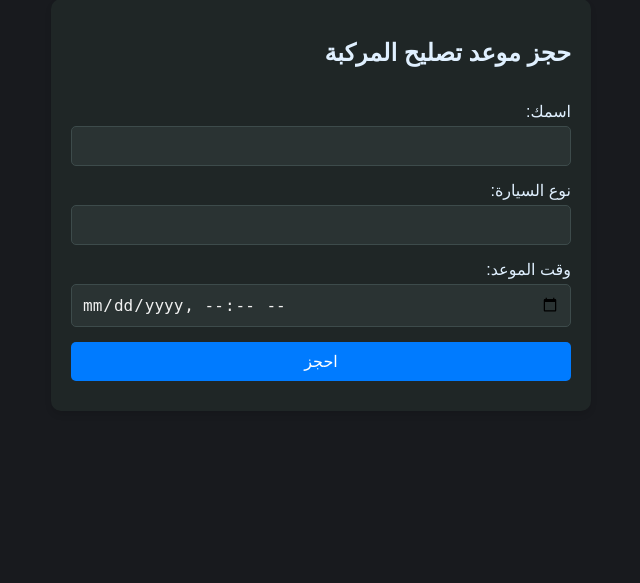
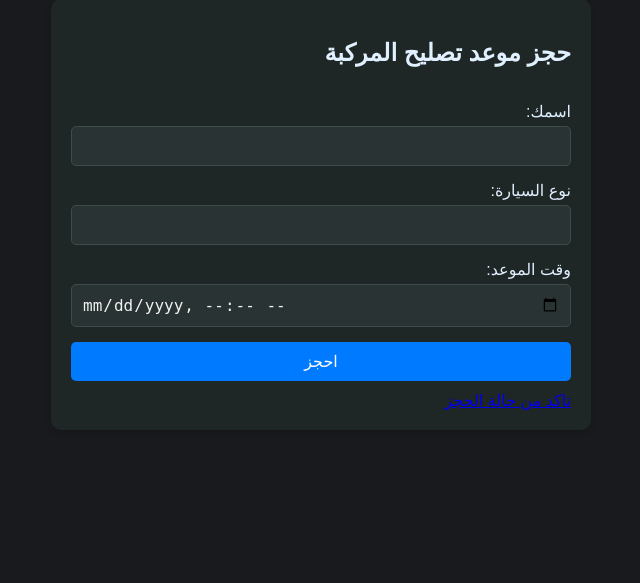
Before and after one commit to jameel-max/-, a Flask app: page / in a window 1280 px wide. Shown: the part 31-614 px from the top of the page, without its empty margins (319-959 px from the left). Run offline with Flask 3, Linux system fonts and the light colour scheme.

Commit message:
Add files via upload

```diff
--- a/templates/index.html
+++ b/templates/index.html
@@ -123,7 +123,7 @@
         </form>
 
         <div id="message" style="margin-top: 10px;"></div>
-        <a href="status.html"></a>
+        <a href="status.html">تاكد من حالة الحجز</a>
     </div>
 
     <script>
```
